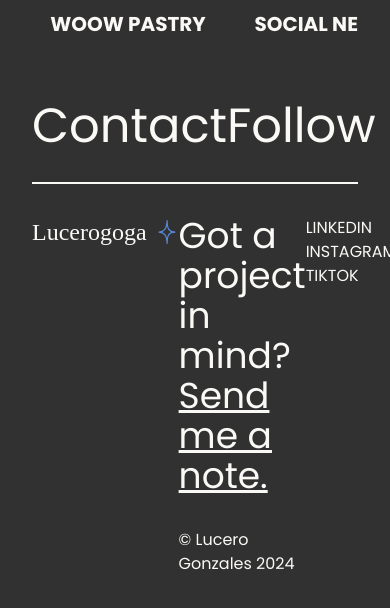
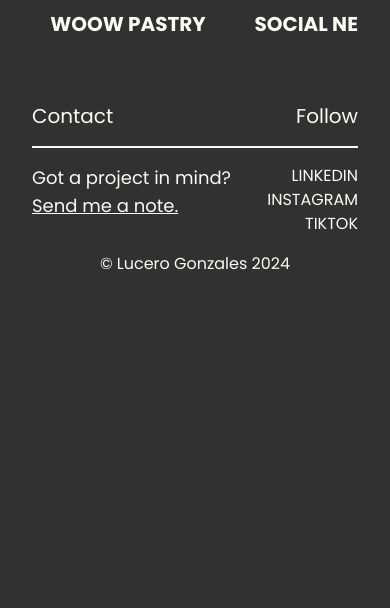
Before and after one commit to lucerogoga/my-portfolio, a React (Vite) app: page / in a window 390 px wide. Shown: the part 3253-3861 px from the top of the page. After the commit the page ends 3561 px from the top, so only its background shows below. Built offline with nearby package versions, Linux system fonts and the light colour scheme; a web font is replaced by a local one; what vite-react-ssg would draw is missing.

Commit message:
fix mobile footer

```diff
--- a/src/Footer.tsx
+++ b/src/Footer.tsx
@@ -3,17 +3,17 @@ import Logo from "./components/svg/Logo";
 
 const Footer = () => {
   return (
-    <section id="footer" className="container mb-8">
-      <div className="flex justify-between border-b-2 border-white pb-8">
-        <h1 className="text-5xl">Contact</h1>
-        <h1 className="text-5xl">Follow</h1>
+    <section id="footer" className="container lg:mb-8">
+      <div className="flex justify-between border-b-2 border-white pb-4 lg:pb-8">
+        <h1 className="text-xl lg:text-5xl">Contact</h1>
+        <h1 className="text-xl lg:text-5xl">Follow</h1>
       </div>
-      <div className="flex justify-between pt-8">
-        <div>
+      <div className="flex justify-between pt-4 lg:pt-8">
+        <div className="hidden lg:block">
           <Logo />
         </div>
-        <div className="flex flex-col items-center">
-          <div className="flex flex-col items-center pb-8 text-4xl">
+        <div className="flex flex-col items-start lg:items-center">
+          <div className="flex flex-col items-start pb-8 text-lg lg:items-center lg:text-4xl">
             <p>Got a project in mind?</p>
 
             <a
@@ -23,10 +23,9 @@ const Footer = () => {
               Send me a note.
             </a>
           </div>
-          <p>© Lucero Gonzales 2024</p>
         </div>
         <div>
-          <ul>
+          <ul className="flex flex-col items-end">
             <li>
               <a
                 href="https://www.linkedin.com/in/lucero-gonzales-gandolfo/"
@@ -54,6 +53,7 @@ const Footer = () => {
           </ul>
         </div>
       </div>
+      <p className="text-center">© Lucero Gonzales 2024</p>
     </section>
   );
 };
```
